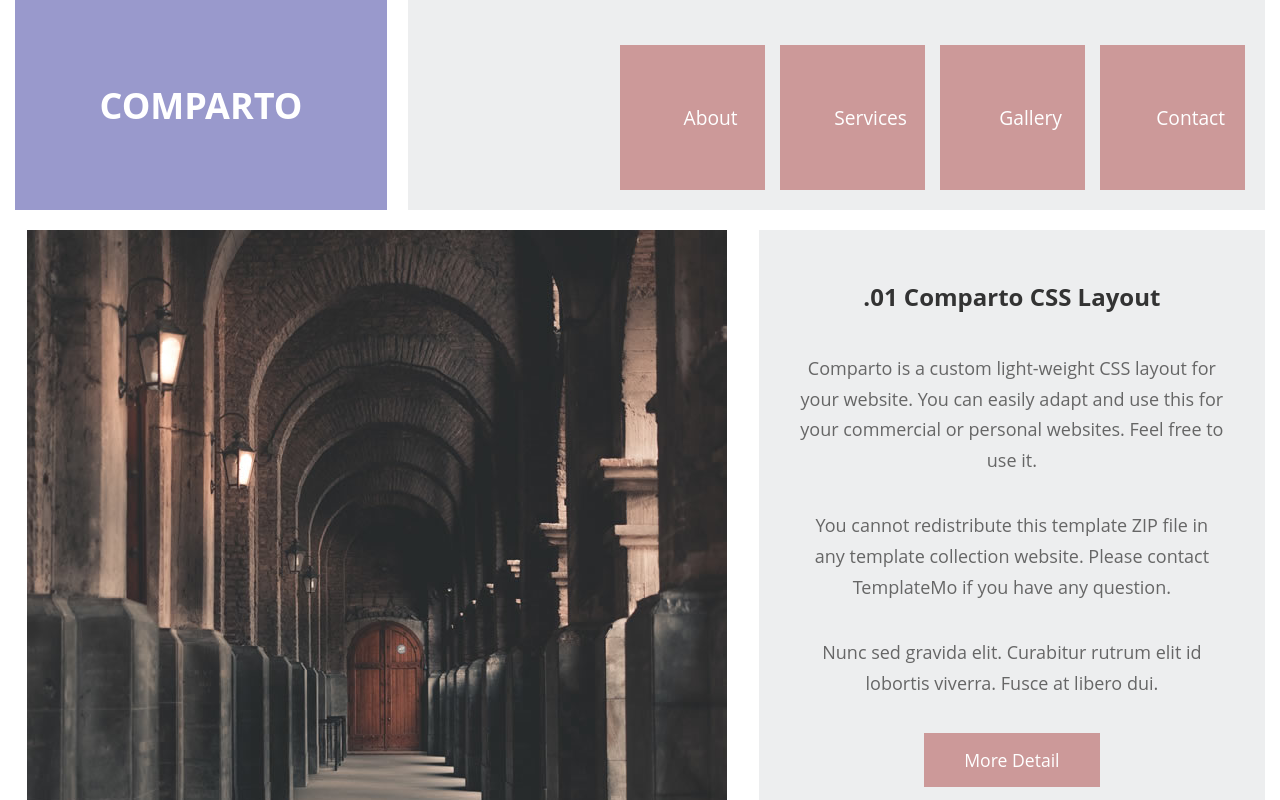
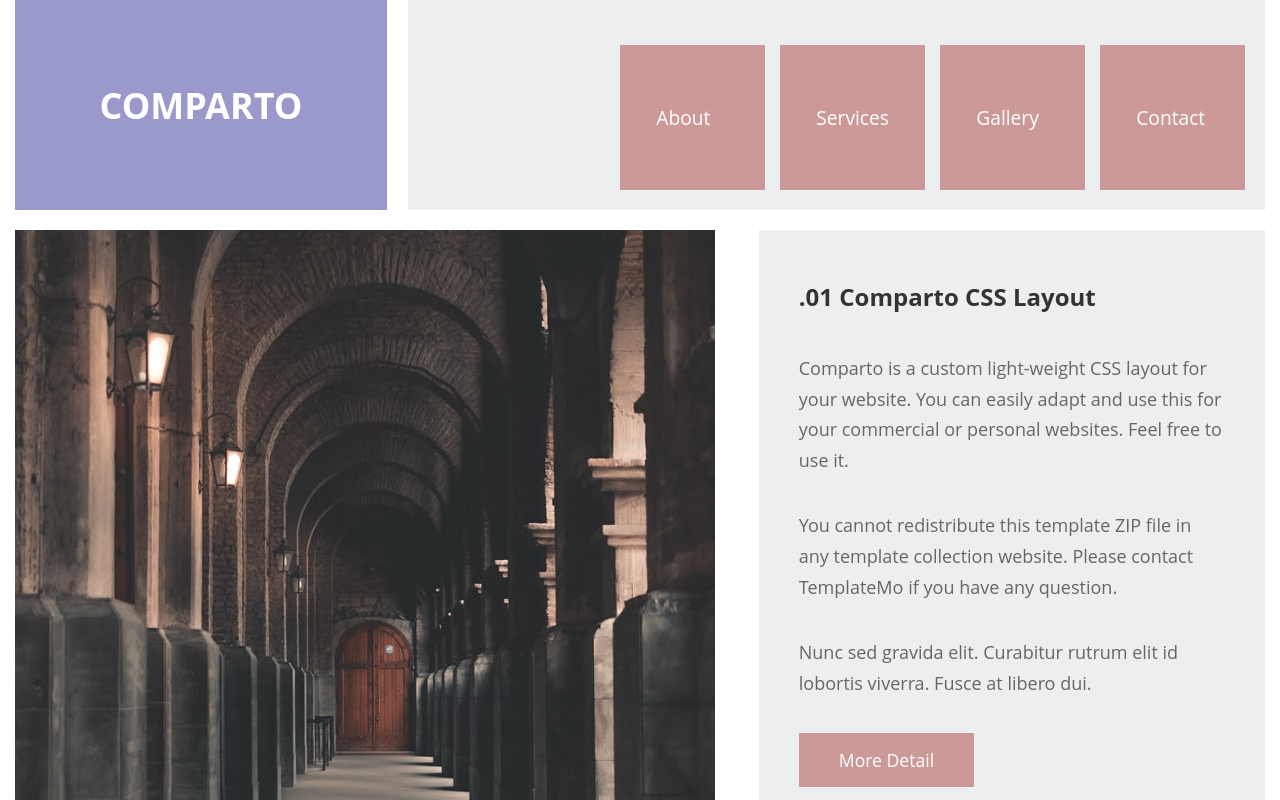
Before and after one commit to talanaji/ReactApp, a React (Create React App) app in the folder reactapp/first-react-app/: page / in a window 1280 px wide. Shown: the top 800 px of the page. Built offline with nearby package versions, Linux system fonts and the light colour scheme.

Commit message:
using fragments

```diff
--- a/reactapp/first-react-app/src/App.js
+++ b/reactapp/first-react-app/src/App.js
@@ -5,16 +5,16 @@ import './css/templatemo-comparto.css';
 import img from './img/comparto-image-01.jpg';
 function Header(props) {
   return (
-    <div class="tm-site-header tm-mb-1">
-      <div class="tm-site-name-container tm-bg-color-1">
-        <h1 class="tm-text-white">{props.name}</h1>
+    <div className="tm-site-header tm-mb-1">
+      <div className="tm-site-name-container tm-bg-color-1">
+        <h1 className="tm-text-white">{props.name}</h1>
       </div>
-      <div class="tm-nav-container tm-bg-color-8">
-        <nav class="tm-nav" id="tm-nav">
+      <div className="tm-nav-container tm-bg-color-8">
+        <nav className="tm-nav" id="tm-nav">
           <ul >
             {console.log(menu)}
-            {props.menu.map((menu_el)=><li key={menu_el.id} class="tm-nav-item current">
-              <a href={`#`+menu_el.id} class="tm-nav-link">
+            {props.menu.map((menu_el)=><li key={menu_el.id} className="tm-nav-item current">
+              <a href={`#`+menu_el.id} className="tm-nav-link">
                 <span>{menu_el.title}</span>
               </a>
             </li>)}
@@ -27,42 +27,42 @@ function Header(props) {
 
 function Main() {
   return (
- <section class="tm-mb-1" id="about">
-            <div class="tm-row tm-about-row">
-            <div class="tm-section-1-l">
+ <section className="tm-mb-1" id="about">
+            <div className="tm-row tm-about-row">
+            <div className="tm-section-1-l">
                      <img src={img} alt=""  />
                 </div>
-                <article class="tm-section-1-r tm-bg-color-8">
-                    <h2 class="tm-mb-2 tm-title-color">.01 Comparto CSS Layout</h2>
+                <article className="tm-section-1-r tm-bg-color-8">
+                    <h2 className="tm-mb-2 tm-title-color">.01 Comparto CSS Layout</h2>
                     <p><a rel="nofollow" href="https://templatemo.com/tm-544-comparto" target="_parent">Comparto</a> is a custom light-weight CSS layout for your website. You can easily adapt and use this for your commercial or personal websites. Feel free to use it.</p>
                     <p>You cannot redistribute this template ZIP file in any template collection website. Please <a rel="nofollow" href="https://templatemo.com/contact" target="_parent">contact TemplateMo</a> if you have any question.</p>
                     <p>Nunc sed gravida elit. Curabitur rutrum elit id lobortis viverra. Fusce at libero dui.</p>
 
-                    <a href="#services" class="tm-btn tm-btn-1 tm-link-to-services">More Detail</a>
+                    <a href="#services" className="tm-btn tm-btn-1 tm-link-to-services">More Detail</a>
                 </article>
             </div>
 
-    <div class="tm-bg-color-1 tm-mb-1 tm-row tm-social-row">
-      <div class="tm-icon">
-        <div class="tm-icon-inner">
+    <div className="tm-bg-color-1 tm-mb-1 tm-row tm-social-row">
+      <div className="tm-icon">
+        <div className="tm-icon-inner">
           <a href="#services">
-            <i class="fas fa-synagogue fa-4x tm-mb-1"></i>
+            <i className="fas fa-synagogue fa-4x tm-mb-1"></i>
             <p>Aenean vel est id massa condimentum</p>
           </a>
         </div>
       </div>
-      <div class="tm-icon">
-        <div class="tm-icon-inner">
+      <div className="tm-icon">
+        <div className="tm-icon-inner">
           <a href="#gallery">
-            <i class="fas fa-chart-bar fa-4x tm-mb-1"></i>
+            <i className="fas fa-chart-bar fa-4x tm-mb-1"></i>
             <p>Suspendisse interdum lectus purus</p>
           </a>
         </div>
       </div>
-      <div class="tm-icon">
-        <div class="tm-icon-inner">
+      <div className="tm-icon">
+        <div className="tm-icon-inner">
           <a href="#contact">
-            <i class="fas fa-images fa-4x tm-mb-1"></i>
+            <i className="fas fa-images fa-4x tm-mb-1"></i>
             <p>Nulla ac sodales est vel iaculis purus</p>
           </a>
         </div>
@@ -75,7 +75,7 @@ function Main() {
 
 function Footer(props) {
   return (
-    <footer class="text-center tm-mb-1">
+    <footer className="text-center tm-mb-1">
       <p>Copyright &copy; {props.year} </p>
     </footer>
   );
@@ -91,11 +91,11 @@ const menuObjects = menu.map((menu_el,i)=>({id:i, title:menu_el}));
 console.log(menuObjects);
 function App() {
   return (
-    <div className="App">
+    <>
       <Header name="Comparto" menu={menuObjects} />
       <Main />
       <Footer year ={new Date().getFullYear()} />
-    </div>
+    </>
   );
 }
 
--- a/reactapp/first-react-app/src/index.js
+++ b/reactapp/first-react-app/src/index.js
@@ -1,8 +1,12 @@
-import React from 'react';
-import ReactDOM from 'react-dom';
-import './index.css';
-import App from './App';
+import React from "react";
+import ReactDOM from "react-dom";
+import "./index.css";
+import App from "./App";
+
+function AppTwo() {
+  return <h1>This is the second app</h1>;
+}
 ReactDOM.render(
-  <App/>,
-  document.getElementById('root')
+  <App />,
+  document.getElementById("root")
 );
```
Also changed, not shown: reactapp/first-react-app/src/js/jquery.min.js.
